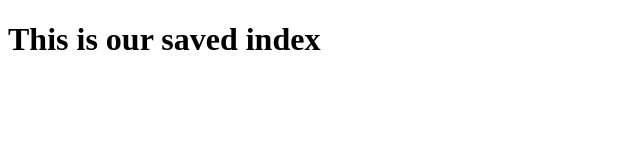
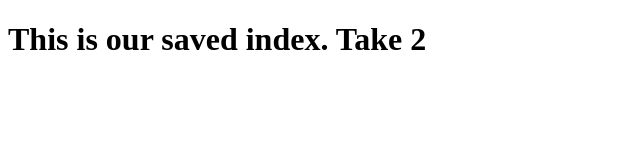
Before and after one commit to JT-Christopher/Sandbox, a plain HTML site: page index.html in a window 1280 px wide. Shown: the whole page, without its empty margins (0-640 px from the left). Drawn offline with Linux system fonts and the light colour scheme.

Commit message:
First Page Changed

```diff
--- a/index.html
+++ b/index.html
@@ -4,6 +4,6 @@
 	<title>Test</title>
 </head>
 <body>
-	<h1>This is our saved index </h1>
+	<h1>This is our saved index. Take 2 </h1>
 </body>
 </head>
```
